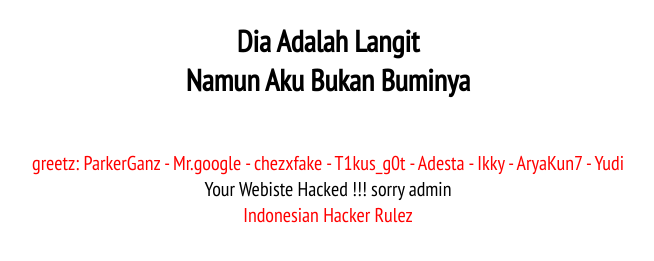
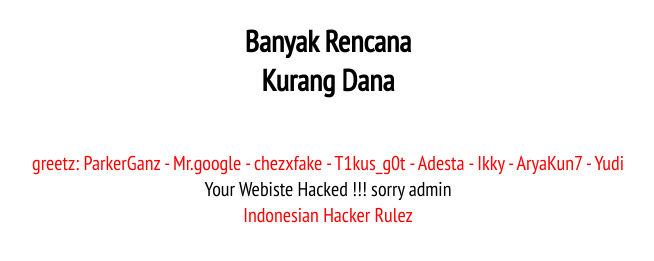
Before and after one commit to ropikxyz/kemensos.sulsel.go.id, a plain HTML site: page index.html in a window 1280 px wide. Shown: the part 443-704 px from the top of the page, without its empty margins (312-966 px from the left). Drawn offline with Linux system fonts and the light colour scheme.

Commit message:
Update index.html

```diff
--- a/index.html
+++ b/index.html
@@ -61,7 +61,7 @@
     <pre><font color='black'><br>
 </font></pre><font color='black'>
     <br></font>
-      <img src="https://i.pinimg.com/236x/b9/32/37/b93237856eeb4a3badb3d4e4a712a6f2.jpg">
+      <img src="https://i.pinimg.com/originals/6b/22/2f/6b222f69b101729ebf6a8fae74cf7872.jpg">
      <br>
     <div class="animation">
       <font color='black'>Hacked By Ropik </font>
@@ -69,8 +69,8 @@
        </div>
 
     <div class="font">
-      <font color='black'><h2>Dia Adalah Langit<br>
-        <font color='black'>Namun Aku Bukan Buminya</h2><br>
+      <font color='black'><h2>Banyak Rencana<br>
+        <font color='black'>Kurang Dana</h2><br>
       <font color='red'>greetz: ParkerGanz - Mr.google - chezxfake - T1kus_g0t - Adesta - Ikky - AryaKun7 - Yudi<br>
       <font color='black'>Your Webiste Hacked !!! sorry admin<br>
       <font color='red'>Indonesian Hacker Rulez<br>
```
